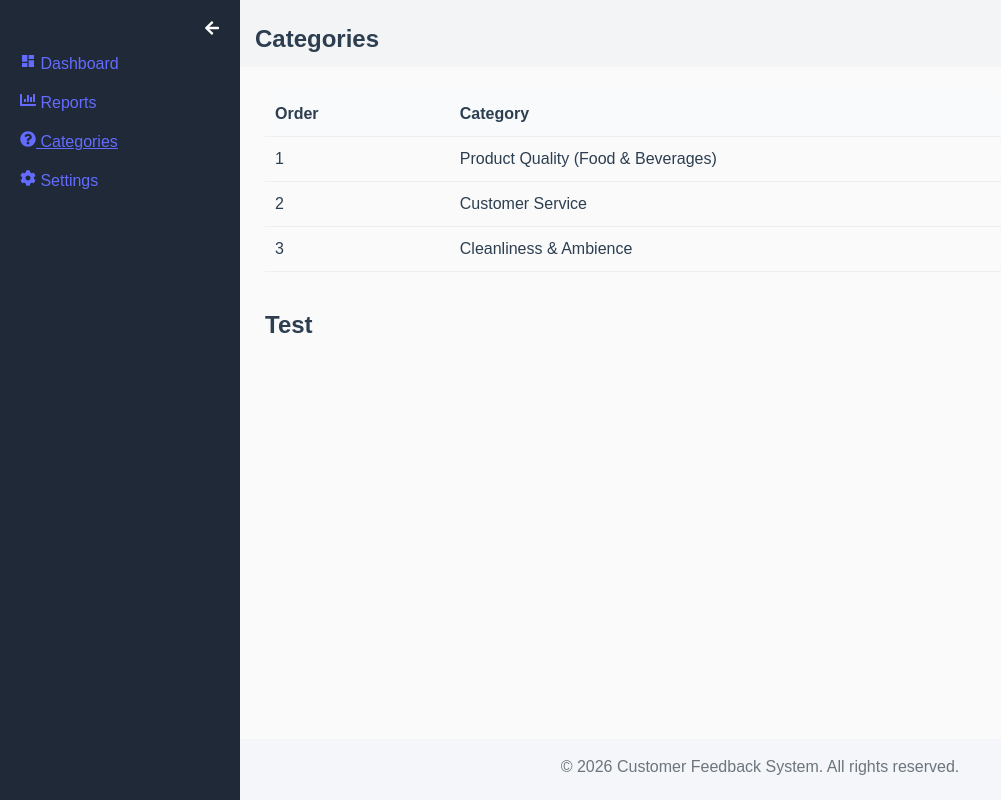
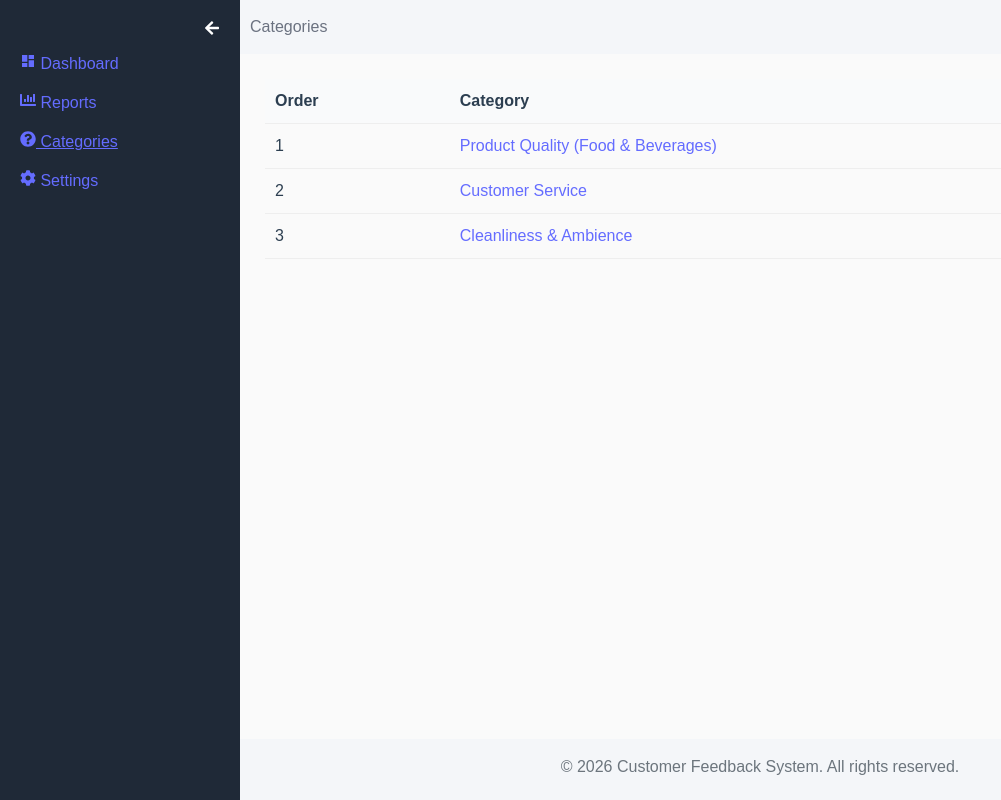
Before and after one commit to dickmacalinao/customer-feedback-web, a React (Vite) app: page /categories in a window 1280 px wide. Shown: the whole page, without its empty margins (0-1001 px from the left). Built offline with nearby package versions, Linux system fonts and the light colour scheme.

Commit message:
Changed to dynamic BreadCrumb

```diff
--- a/src/components/common/DataTable.tsx
+++ b/src/components/common/DataTable.tsx
@@ -1,4 +1,5 @@
 import { useState } from "react";
+import { Link } from "react-router-dom";
 
 import RowActionMenu from "./RowActionMenu";
 import Skeleton from "../skeleton/Skeleton";
@@ -38,6 +39,8 @@ export default function DataTable<T extends { id: number }>({
     currentPage * pageSize
   );
 
+  console.log(data);
+
   return (
     <div className="table-container">
       <table className="table">
@@ -69,7 +72,7 @@ export default function DataTable<T extends { id: number }>({
 
         <tbody>
           {loading &&
-            [1, 2, 3].map((i) => (
+            [1, 2, 3].map(() => (
               <tr>
                 {columns.map(() => (
                   <th>
@@ -88,9 +91,15 @@ export default function DataTable<T extends { id: number }>({
           {!loading &&
             paginatedData.map((row) => (
               <tr key={row.id}>
-                {columns.map((col) => (
-                  <td key={String(col.key)}>{String(row[col.key])}</td>
-                ))}
+                {columns.map((col) =>
+                  row["path"] && row["pathCol"] === col.key ? (
+                    <td key={String(col.key)}>
+                      <Link to={row["path"]}>{String(row[col.key])}</Link>
+                    </td>
+                  ) : (
+                    <td key={String(col.key)}>{String(row[col.key])}</td>
+                  )
+                )}
 
                 {allowAction && (
                   <td className="action">
--- a/src/components/layout/BreadCrumbHeader.tsx
+++ b/src/components/layout/BreadCrumbHeader.tsx
@@ -1,22 +1,47 @@
-import { useLocation } from "react-router-dom";
+import { useLocation, useParams, Link } from "react-router-dom";
+
+type BreadcrumbItem = {
+  label: string | number;
+  path?: string;
+};
 
 export default function BreadCrumbHeader() {
   const location = useLocation();
+  const { id } = useParams();
 
-  const header =
-    location.pathname === "/dashboard"
-      ? "Dashboard"
-      : location.pathname === "/reports"
-      ? "Reports"
-      : location.pathname === "/categories"
-      ? "Categories"
-      : location.pathname === "/settings"
-      ? "Settings"
-      : "Header";
+  const regExp = /^\/categories\/[0-9]*$/;
+  let breadCrumb: BreadcrumbItem[] = [];
+
+  if (location.pathname === "/dashboard") {
+    breadCrumb = [{ label: "Dashboard" }];
+  } else if (location.pathname === "/reports") {
+    breadCrumb = [{ label: "Reports" }];
+  } else if (location.pathname === "/categories") {
+    breadCrumb = [{ label: "Categories" }];
+  } else if (regExp.test(location.pathname)) {
+    breadCrumb = [
+      { label: "Categories", path: "/categories" },
+      { label: id ?? "" },
+    ];
+  } else if (location.pathname === "/settings") {
+    breadCrumb = [{ label: "Settings" }];
+  } else {
+    breadCrumb = [{ label: "Header" }];
+  }
 
   return (
-    <div className="header">
-      <h2>{header}</h2>
-    </div>
+    <nav className="breadcrumb">
+      {breadCrumb.map((item, index) => (
+        <span key={index}>
+          {item.path ? (
+            <Link to={item.path}>{item.label}</Link>
+          ) : (
+            <span className="current">{item.label}</span>
+          )}
+
+          {index < breadCrumb.length - 1 && " / "}
+        </span>
+      ))}
+    </nav>
   );
 }
--- a/src/pages/admin/Categories.tsx
+++ b/src/pages/admin/Categories.tsx
@@ -1,73 +1,11 @@
-import { useState, useEffect, useEffectEvent } from "react";
-import { useNavigate } from "react-router-dom";
+import { CategoryProvider } from "../../context/CategoryContext";
 
-import DataTable from "../../components/common/DataTable";
-import { staticQuestonCategories } from "../../mocks/questions";
-import { type QuestionCategoryType } from "../../types/CommonTypes";
-import {
-  useCategoryForm,
-  useCategoryDispatch,
-} from "../../context/CategoryContext";
+import CategoriesTable from "./CategoriesTable";
 
 export default function Categories() {
-  const navigate = useNavigate();
-  const [questionCategories, setQuestionCategories] = useState<
-    QuestionCategoryType[]
-  >([]);
-
-  const categoryForm = useCategoryForm();
-  const dispatch = useCategoryDispatch();
-
-  const columns = [
-    { key: "order", label: "Order" },
-    { key: "category", label: "Category" },
-  ] as const;
-
-  const getCategories = useEffectEvent(() => {
-    //TODO: This should be fetch from API
-    dispatch({
-      type: "update-loading",
-      value: true,
-    });
-    setTimeout(() => {
-      const moodifiedData: QuestionCategoryType[] = [
-        ...staticQuestonCategories,
-      ];
-      // moodifiedData.map((category) => console.log(category));
-      setQuestionCategories(moodifiedData);
-      dispatch({
-        type: "update-loading",
-        value: false,
-      });
-    }, 2000);
-  });
-
-  useEffect(() => {
-    console.log("Start synchronization");
-    getCategories();
-    return () => {
-      console.log("Stop synchronization");
-    };
-  }, []);
-
   return (
-    <>
-      <DataTable
-        data={questionCategories}
-        columns={columns}
-        allowAction={false}
-        loading={categoryForm.loading}
-        onView={(row) => alert(`View ${row.category}`)}
-        onEdit={(row) => alert(`Edit ${row.category}`)}
-        onDelete={(row) => alert(`Delete ${row.category}`)}
-      />
-      <h2
-        onClick={() => {
-          navigate("/feedback");
-        }}
-      >
-        Test
-      </h2>
-    </>
+    <CategoryProvider>
+      <CategoriesTable />
+    </CategoryProvider>
   );
 }
--- /dev/null
+++ b/src/pages/admin/CategoriesTable.tsx
@@ -0,0 +1,83 @@
+import { useState, useEffect, useEffectEvent } from "react";
+
+import DataTable from "../../components/common/DataTable";
+import { staticQuestonCategories } from "../../mocks/questions";
+import {
+  useCategoryForm,
+  useCategoryDispatch,
+} from "../../context/CategoryContext";
+
+export type ModifiedQuestionCategoryType = {
+  id: number;
+  order: number;
+  category: string;
+  path: string;
+  pathCol: string;
+};
+
+export default function CategoriesTable() {
+  const [questionCategories, setQuestionCategories] = useState<
+    ModifiedQuestionCategoryType[]
+  >([]);
+
+  const categoryForm = useCategoryForm();
+  const dispatch = useCategoryDispatch();
+
+  const columns = [
+    { key: "order", label: "Order" },
+    { key: "category", label: "Category" },
+  ] as const;
+
+  const getCategories = useEffectEvent(() => {
+    //TODO: This should be fetch from API
+    dispatch({
+      type: "update-loading",
+      value: true,
+    });
+    setTimeout(() => {
+      let moodifiedData: ModifiedQuestionCategoryType[] = [];
+      staticQuestonCategories.map(
+        (i) =>
+          (moodifiedData = [
+            ...moodifiedData,
+            {
+              id: i.id,
+              order: i.order,
+              category: i.category,
+              path: "/categories/" + i.id,
+              pathCol: "category",
+            },
+          ])
+      );
+
+      // moodifiedData.map((category) => console.log(category));
+      setQuestionCategories(moodifiedData);
+      dispatch({
+        type: "update-loading",
+        value: false,
+      });
+    }, 2000);
+  });
+
+  useEffect(() => {
+    console.log("Start synchronization");
+    getCategories();
+    return () => {
+      console.log("Stop synchronization");
+    };
+  }, []);
+
+  return (
+    <>
+      <DataTable
+        data={questionCategories}
+        columns={columns}
+        allowAction={false}
+        loading={categoryForm.loading}
+        onView={(row) => alert(`View ${row.category}`)}
+        onEdit={(row) => alert(`Edit ${row.category}`)}
+        onDelete={(row) => alert(`Delete ${row.category}`)}
+      />
+    </>
+  );
+}
--- /dev/null
+++ b/src/pages/admin/CategoryDetail.tsx
@@ -0,0 +1,3 @@
+export default function CategoryDetail() {
+  return <>Detail</>;
+}
--- a/src/routes/AppRoutes.tsx
+++ b/src/routes/AppRoutes.tsx
@@ -4,12 +4,11 @@ import Feedback from "../pages/feedback/Feedback";
 import Dashboard from "../pages/admin/Dashboard";
 import Reports from "../pages/admin/Reports";
 import Categories from "../pages/admin/Categories";
+import CategoryDetail from "../pages/admin/CategoryDetail";
 import Settings from "../pages/admin/Settings";
 import NotFound from "../pages/NotFound";
 
 import AdminLayout from "../components/layout/AdminLayout";
-
-import { CategoryProvider } from "../context/CategoryContext";
 
 export default function AppRoutes() {
   return (
@@ -19,24 +18,15 @@ export default function AppRoutes() {
 
       <Route path="/feedback" element={<Feedback />} />
 
-      {/* Routes WITH the persistent layout */}
+      {/* Routes with the persistent layout */}
       <Route element={<AdminLayout />}>
         <Route path="/dashboard" element={<Dashboard />} />
         <Route path="/reports" element={<Reports />} />
-        <Route
-          path="/categories"
-          element={
-            <CategoryProvider>
-              <Categories />
-            </CategoryProvider>
-          }
-        />
+        <Route path="/categories" element={<Categories />} />
+        <Route path="/categories/:id" element={<CategoryDetail />} />
         <Route path="/settings" element={<Settings />} />
       </Route>
 
-      {/*
-      <Route path="/admin" element={<Admin />} />
-      */}
       <Route path="*" element={<NotFound />} />
     </Routes>
   );
--- a/src/styles/layout.css
+++ b/src/styles/layout.css
@@ -76,3 +76,22 @@
   color: #6c757d;
   padding-bottom: 5px;
 }
+
+.breadcrumb {
+  font-size: 16px;
+  margin-top: 15px;
+  margin-left: 10px;
+  margin-bottom: 15px;
+}
+
+.breadcrumb a {
+  color: #2563eb;
+}
+
+.breadcrumb a:hover {
+  text-decoration: underline;
+}
+
+.breadcrumb .current {
+  color: #6b7280;
+}
```
